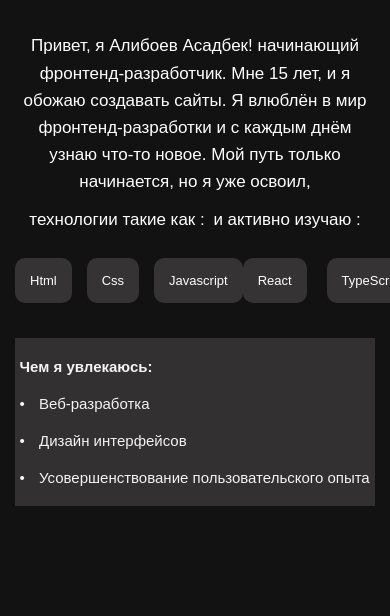
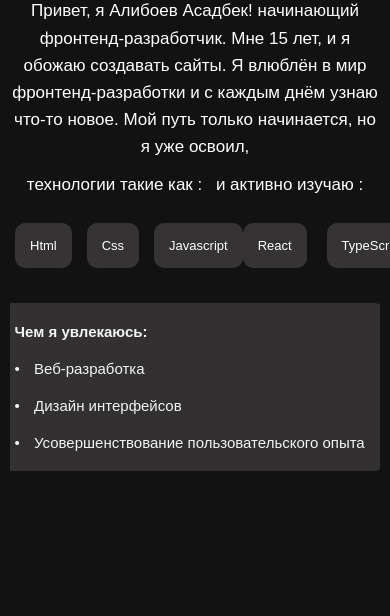
Before and after one commit to Develompen/Portfolio, a plain HTML site: page about.html in a window 390 px wide. Shown: the part 228-844 px from the top of the page. Drawn offline with Linux system fonts and the light colour scheme.

Commit message:
Добавил

```diff
--- a/assets/style/media.css
+++ b/assets/style/media.css
@@ -37,6 +37,12 @@
 }
 
 @media (max-width:768px) {
+    body {
+    font-size: 14px;
+    }
+    .container {
+    padding: 10px;
+    }
     .nav__list{
         display: flex;
         gap: 20px;
```
Also changed, not shown: index.html (+0 -1 lines).
